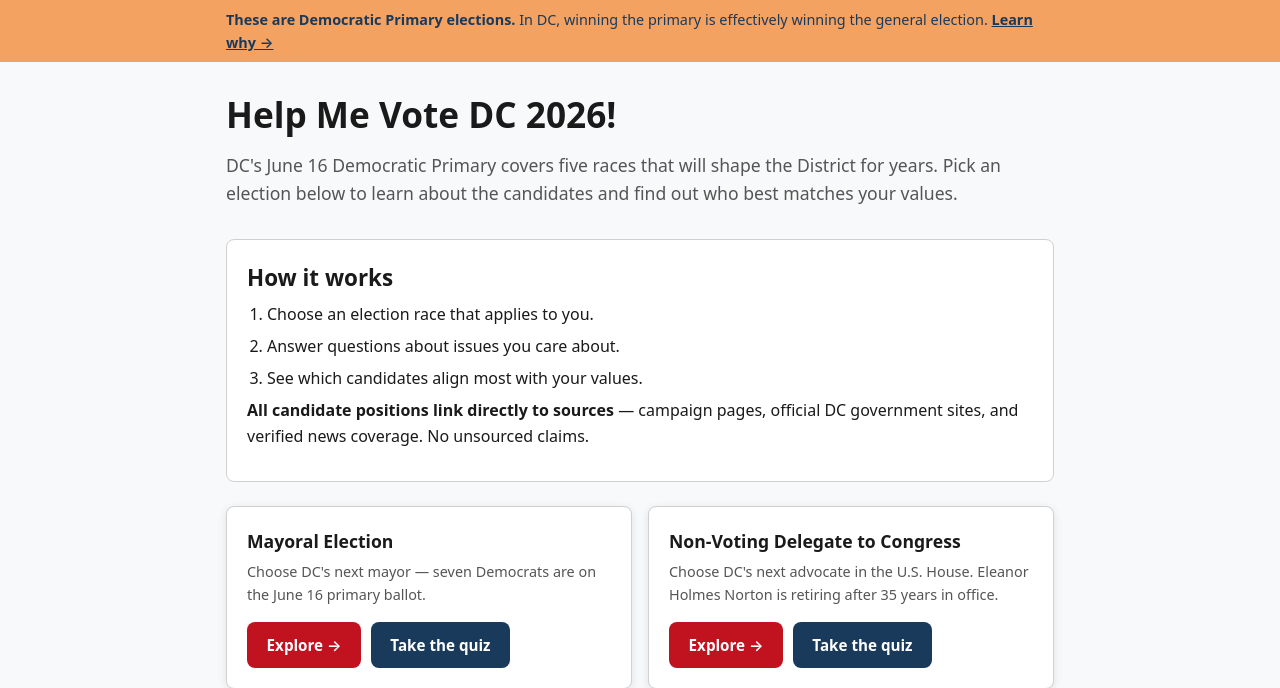
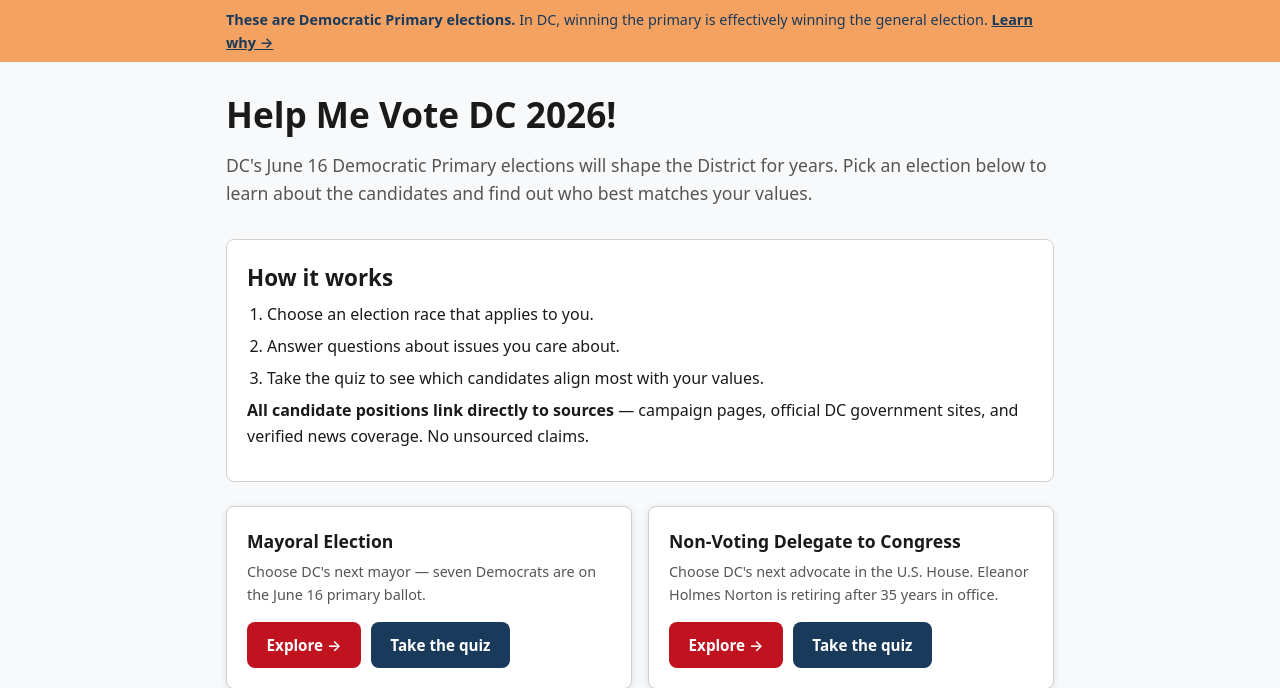
Before and after one commit to jackmurphy2351/dc_whotovotefor, a Flask app: page / in a window 1280 px wide. Shown: the part 52-740 px from the top of the page. Run offline with Flask 3, Linux system fonts and the light colour scheme.

Commit message:
Updated wording on front page, Democratic Primary importance.

```diff
--- a/helpmevote/templates/index.html
+++ b/helpmevote/templates/index.html
@@ -5,7 +5,7 @@
 <div class="page-hero">
   <h1>Help Me Vote DC 2026!</h1>
   <p class="lead">
-    DC's June 16 Democratic Primary covers five races that will shape the District for years.
+    DC's June 16 Democratic Primary elections will shape the District for years.
     Pick an election below to learn about the candidates and find out who best matches your values.
   </p>
 </div>
@@ -15,7 +15,7 @@
   <ol>
     <li>Choose an election race that applies to you.</li>
     <li>Answer questions about issues you care about.</li>
-    <li>See which candidates align most with your values.</li>
+    <li>Take the quiz to see which candidates align most with your values.</li>
   </ol>
   <p>
     <strong>All candidate positions link directly to sources</strong> — campaign pages,
```
Also changed, not shown: content/resources/primary_vs_general.md (+1 -1 lines), README.md.
